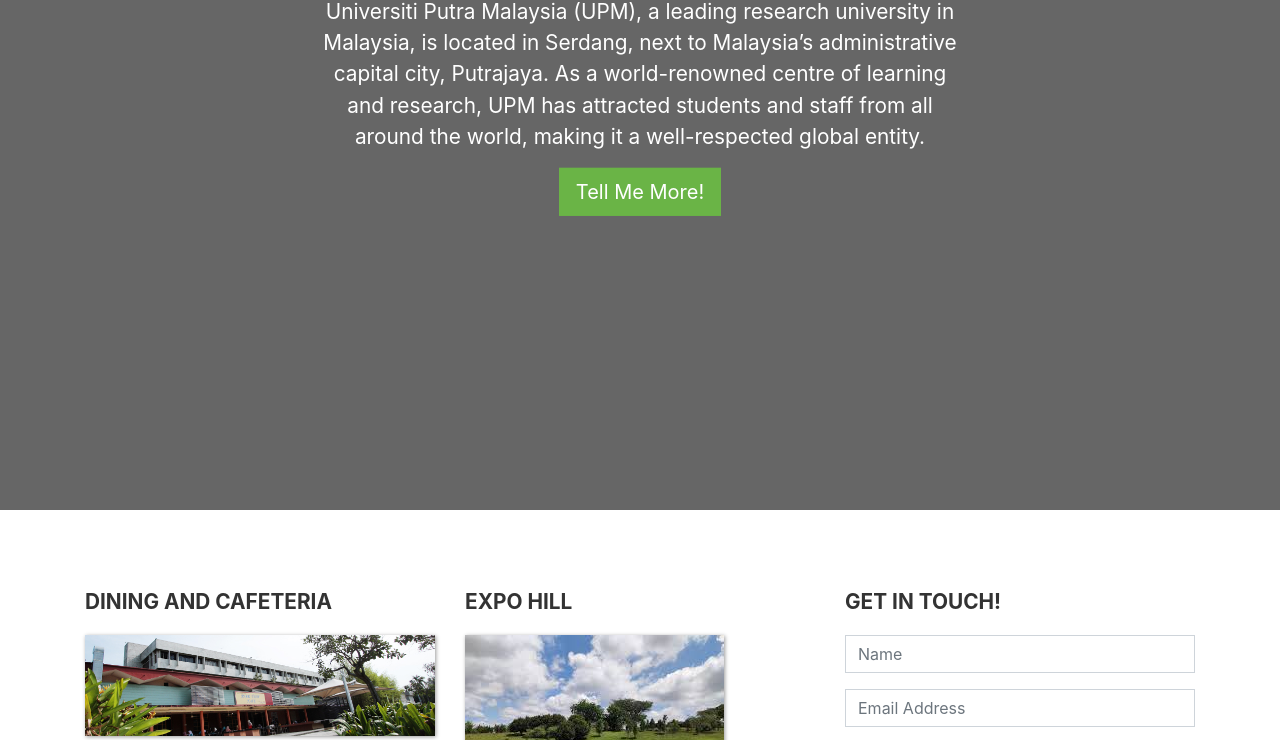
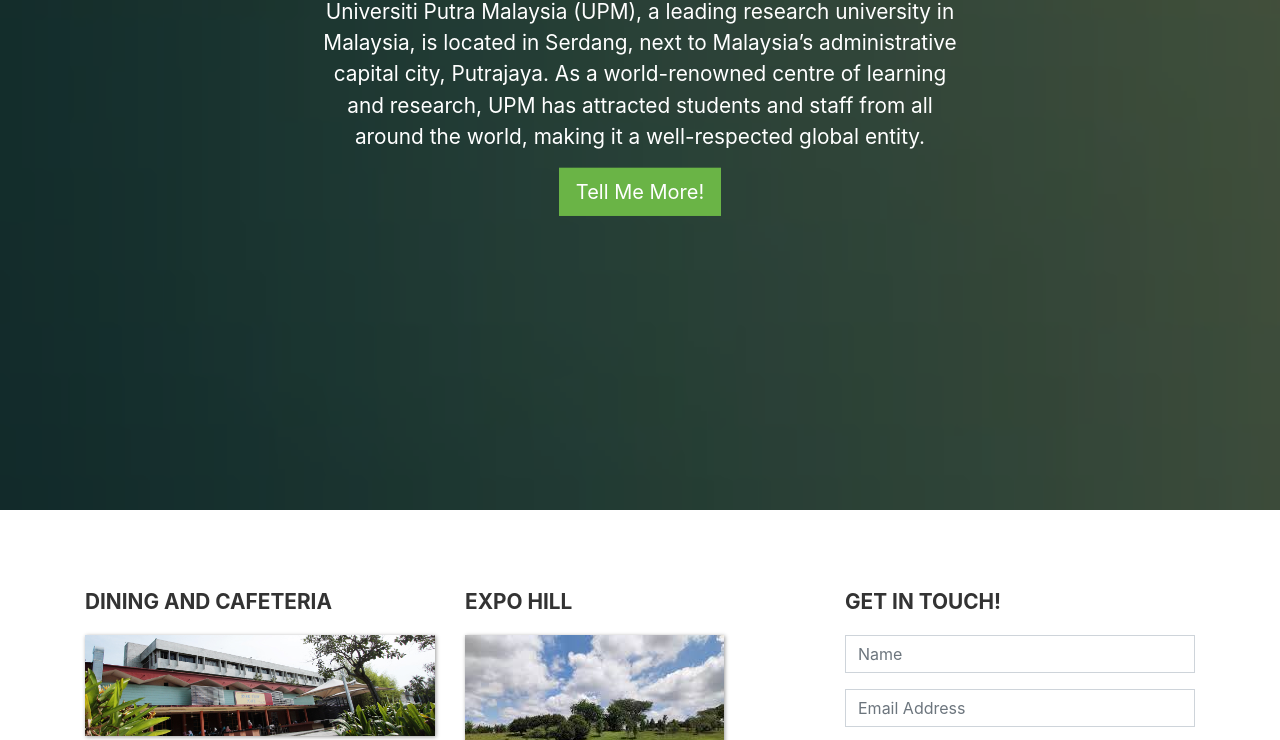
Before and after one commit to Chance3009/SSE3308-bootstrap-lab, a plain HTML site: page index.html in a window 1280 px wide. Shown: the part 346-1086 px from the top of the page. Drawn offline with nearby package versions, Linux system fonts and the light colour scheme.

Commit message:
Fix wrong image

```diff
--- a/main.css
+++ b/main.css
@@ -27,7 +27,7 @@
 }
 
 .header {
-    background-image: url('temp.png');
+    background-image: url('images/header-background.jpg');
     background-size: cover;
     background-position: center;
     position: relative;
```
Also changed, not shown: Link.txt (added).
